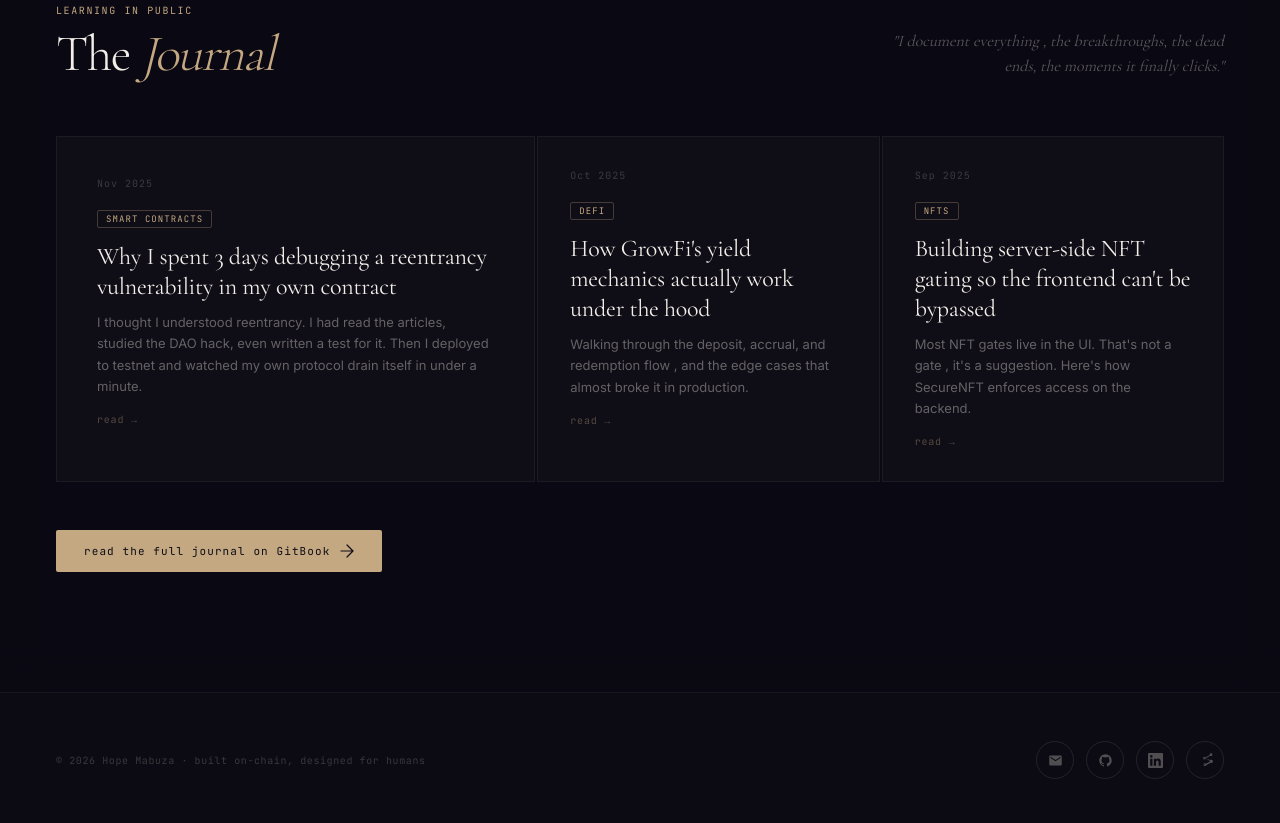
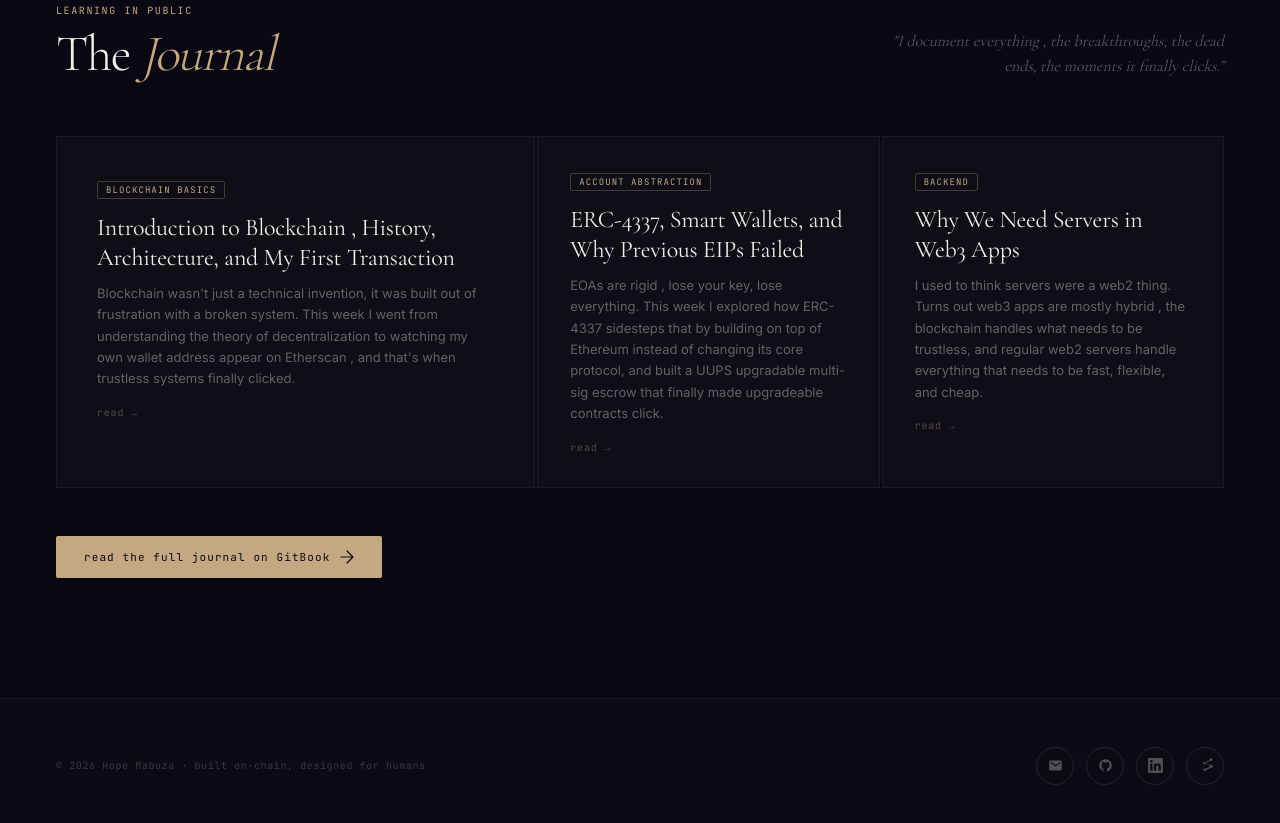
Before and after one commit to HopeMabuza/Portfolio, a React (Vite) app: page / in a window 1280 px wide. Shown: the part 2740-3563 px from the top of the page. Built offline with nearby package versions, Linux system fonts and the light colour scheme.

Commit message:
added actual journal snippets

```diff
--- a/src/components/Journal.jsx
+++ b/src/components/Journal.jsx
@@ -1,22 +1,23 @@
 const entries = [
   {
-    date: 'Nov 2025',
-    tag: 'Smart Contracts',
-    title: 'Why I spent 3 days debugging a reentrancy vulnerability in my own contract',
-    excerpt: 'I thought I understood reentrancy. I had read the articles, studied the DAO hack, even written a test for it. Then I deployed to testnet and watched my own protocol drain itself in under a minute.',
+    date: 'Week 1',
+    tag: 'Blockchain Basics',
+    title: 'Introduction to Blockchain , History, Architecture, and My First Transaction',
+    excerpt: 'Blockchain wasn\'t just a technical invention, it was built out of frustration with a broken system. This week I went from understanding the theory of decentralization to watching my own wallet address appear on Etherscan , and that\'s when trustless systems finally clicked.',
     featured: true,
+    href: 'https://blockchain-journal-hope-mabuza.gitbook.io/blockchain-journal-hope-mabuza-docs/smart-contracts/week-1-introduction-to-blockchain-history-and-architecture.',
   },
   {
-    date: 'Oct 2025',
-    tag: 'DeFi',
-    title: 'How GrowFi\'s yield mechanics actually work under the hood',
-    excerpt: 'Walking through the deposit, accrual, and redemption flow , and the edge cases that almost broke it in production.',
+    tag: 'Account Abstraction',
+    title: 'ERC-4337, Smart Wallets, and Why Previous EIPs Failed',
+    excerpt: 'EOAs are rigid , lose your key, lose everything. This week I explored how ERC-4337 sidesteps that by building on top of Ethereum instead of changing its core protocol, and built a UUPS upgradable multi-sig escrow that finally made upgradeable contracts click.',
+    href: 'https://blockchain-journal-hope-mabuza.gitbook.io/blockchain-journal-hope-mabuza-docs/smart-contracts/week-7-account-abstraction-erc-4337-and-smart-wallets',
   },
   {
-    date: 'Sep 2025',
-    tag: 'NFTs',
-    title: 'Building server-side NFT gating so the frontend can\'t be bypassed',
-    excerpt: 'Most NFT gates live in the UI. That\'s not a gate , it\'s a suggestion. Here\'s how SecureNFT enforces access on the backend.',
+    tag: 'Backend',
+    title: 'Why We Need Servers in Web3 Apps',
+    excerpt: 'I used to think servers were a web2 thing. Turns out web3 apps are mostly hybrid , the blockchain handles what needs to be trustless, and regular web2 servers handle everything that needs to be fast, flexible, and cheap.',
+    href: 'https://blockchain-journal-hope-mabuza.gitbook.io/blockchain-journal-hope-mabuza-docs/backend/why-we-need-servers-in-web3-apps',
   },
 ];
 
@@ -37,13 +38,12 @@ export default function Journal() {
           <a
             key={e.title}
             className={`journal-entry${e.featured ? ' featured' : ''}`}
-            href="https://blockchain-journal-hope-mabuza.gitbook.io/blockchain-journal-hope-mabuza-docs/"
+            href={e.href || 'https://blockchain-journal-hope-mabuza.gitbook.io/blockchain-journal-hope-mabuza-docs/'}
             target="_blank"
             rel="noopener"
             style={{ textDecoration: 'none' }}
           >
-            <div className="je-date">{e.date}</div>
-            <div className="je-tag">{e.tag}</div>
+<div className="je-tag">{e.tag}</div>
             <div className="je-title">{e.title}</div>
             <div className="je-excerpt">{e.excerpt}</div>
             <span className="je-read">read →</span>
```
